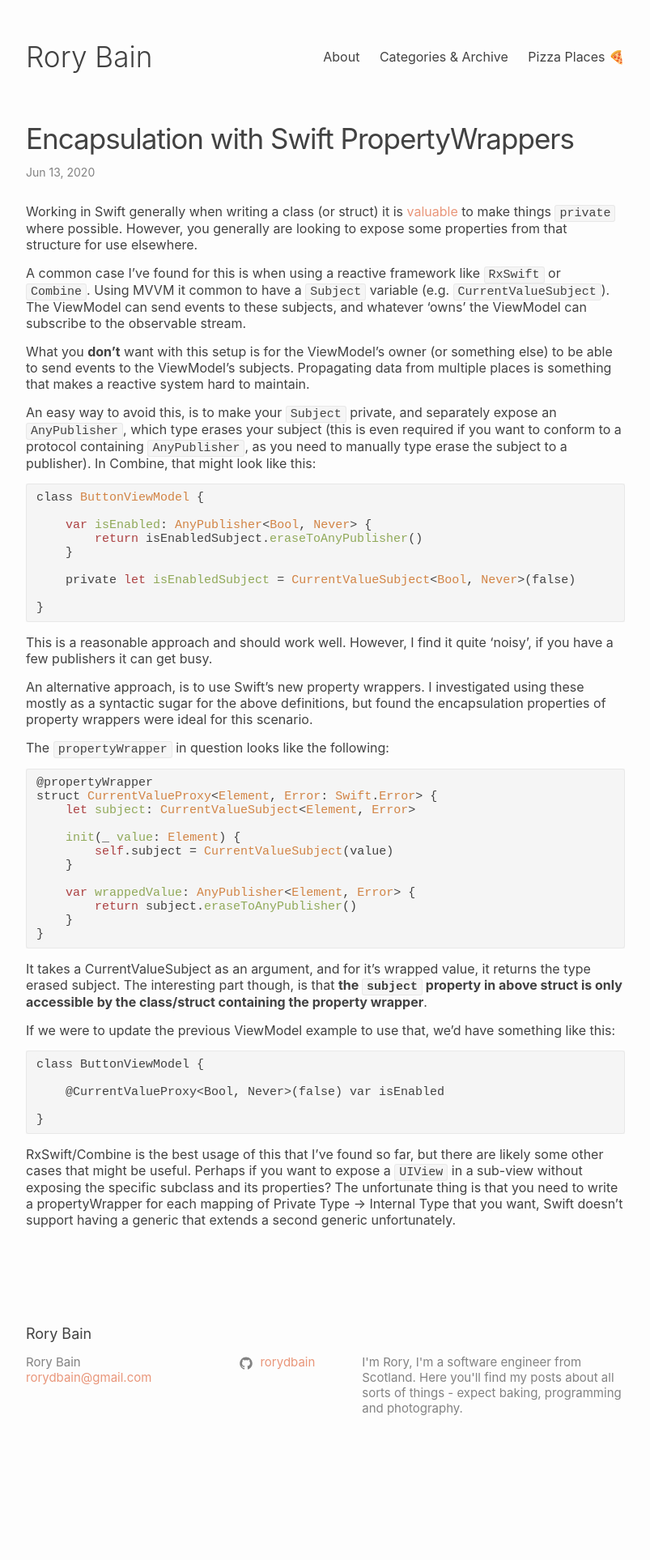
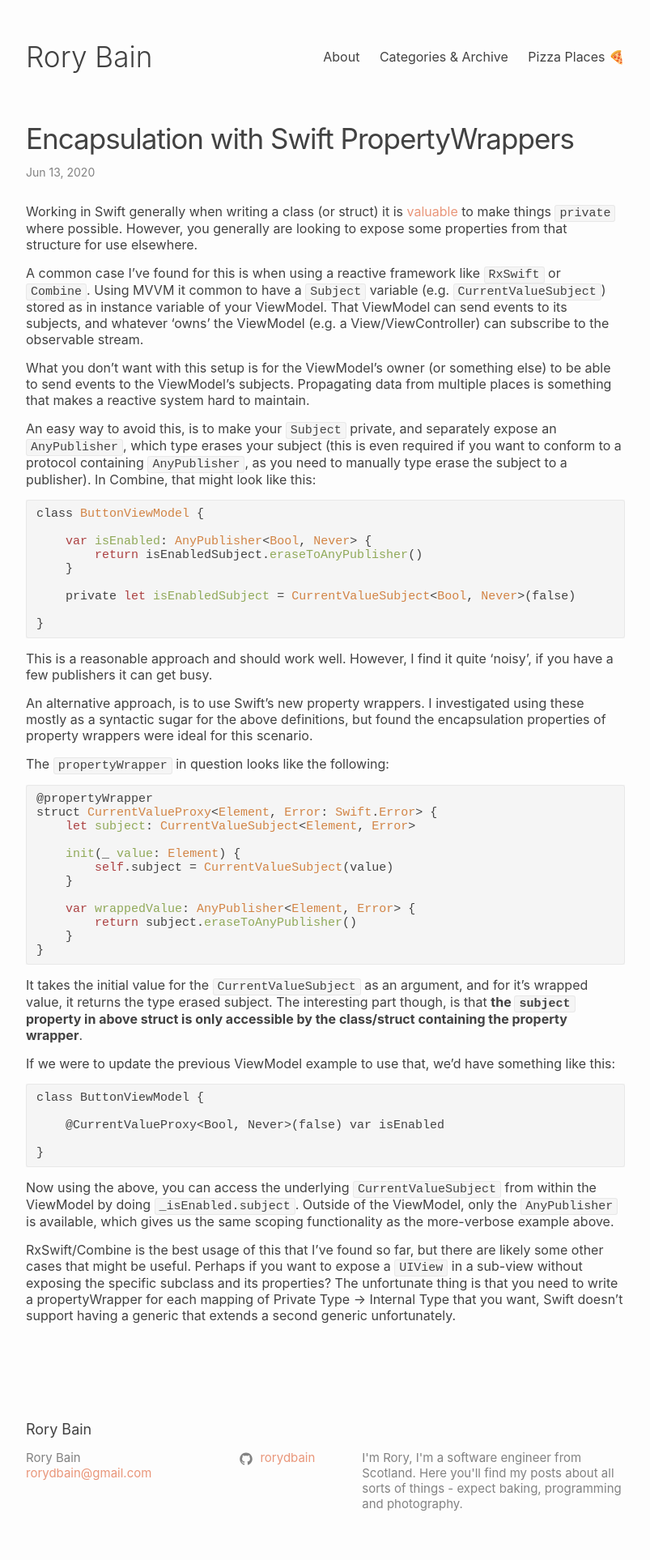
Before and after one commit to rorydbain/rorydbain.github.io, a Jekyll site: the page built from _posts/2020-06-13-encapsulation-with-swift-propertywrappers.markdown, in a window 1280 px wide. Shown: the whole page at 81% size, without its empty margins (238-1041 px from the left). Built offline with Jekyll 4.4.1, drawn with Linux system fonts in a browser that asks for light colours; some web fonts are replaced; before the commit the page ends 1808 px from its top, so only the background shows below that.

Commit message:
corrections on encapsulation property wrappers

````diff
--- a/_posts/2020-06-13-encapsulation-with-swift-propertywrappers.markdown
+++ b/_posts/2020-06-13-encapsulation-with-swift-propertywrappers.markdown
@@ -8,9 +8,9 @@ categories: programming swift
 
 Working in Swift generally when writing a class (or struct) it is [valuable](https://en.wikipedia.org/wiki/Encapsulation_(computer_programming)) to make things `private` where possible. However, you generally are looking to expose some properties from that structure for use elsewhere.
 
-A common case I’ve found for this is when using a reactive framework like `RxSwift` or `Combine`. Using MVVM it common to have a `Subject` variable (e.g. `CurrentValueSubject`). The ViewModel can send events to these subjects, and whatever ‘owns’ the ViewModel can subscribe to the observable stream.
+A common case I’ve found for this is when using a reactive framework like `RxSwift` or `Combine`. Using MVVM it common to have a `Subject` variable (e.g. `CurrentValueSubject`) stored as in instance variable of your ViewModel. That ViewModel can send events to its subjects, and whatever ‘owns’ the ViewModel (e.g. a View/ViewController) can subscribe to the observable stream.
 
-What you **don’t** want with this setup is for the ViewModel’s owner (or something else) to be able to send events to the ViewModel’s subjects. Propagating data from multiple places is something that makes a reactive system hard to maintain.
+What you don’t want with this setup is for the ViewModel’s owner (or something else) to be able to send events to the ViewModel’s subjects. Propagating data from multiple places is something that makes a reactive system hard to maintain.
 
 An easy way to avoid this, is to make your `Subject` private, and separately expose an `AnyPublisher`, which type erases your subject (this is even required if you want to conform to a protocol containing `AnyPublisher`, as you need to manually type erase the subject to a publisher). In Combine, that might look like this:
 
@@ -48,7 +48,7 @@ struct CurrentValueProxy<Element, Error: Swift.Error> {
 }
 ```
 
-It takes a CurrentValueSubject as an argument, and for it’s wrapped value, it returns the type erased subject. The interesting part though, is that **the `subject` property in above struct is only accessible by the class/struct containing the property wrapper**.
+It takes the initial value for the `CurrentValueSubject` as an argument, and for it’s wrapped value, it returns the type erased subject. The interesting part though, is that **the `subject` property in above struct is only accessible by the class/struct containing the property wrapper**.
 
 If we were to update the previous ViewModel example to use that, we’d have something like this:
 
@@ -60,4 +60,6 @@ class ButtonViewModel {
 }
 ```
 
+Now using the above, you can access the underlying `CurrentValueSubject` from within the ViewModel by doing `_isEnabled.subject`. Outside of the ViewModel, only the `AnyPublisher` is available, which gives us the same scoping functionality as the more-verbose example above.
+
 RxSwift/Combine is the best usage of this that I’ve found so far, but there are likely some other cases that might be useful. Perhaps if you want to expose a `UIView` in a sub-view without exposing the specific subclass and its properties? The unfortunate thing is that you need to write a propertyWrapper for each mapping of Private Type -> Internal Type that you want, Swift doesn’t support having a generic that extends a second generic unfortunately.
````
